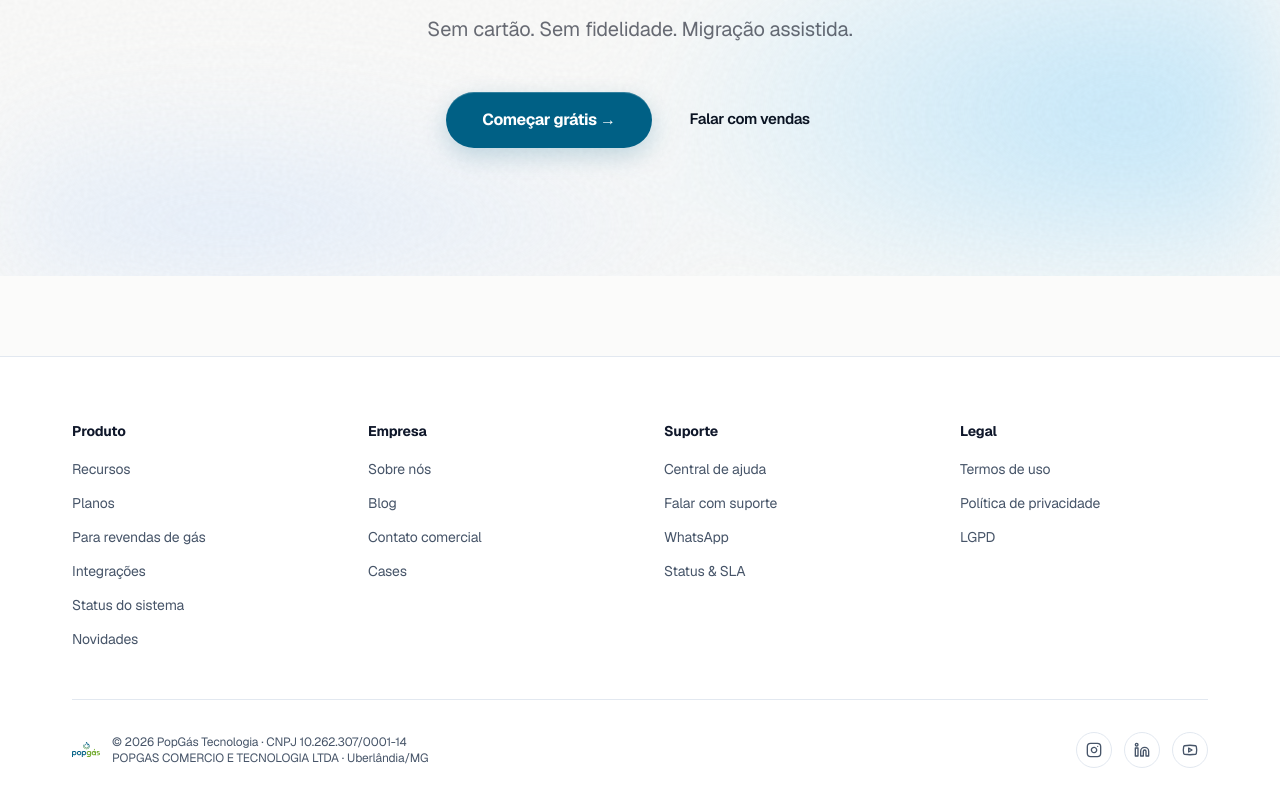
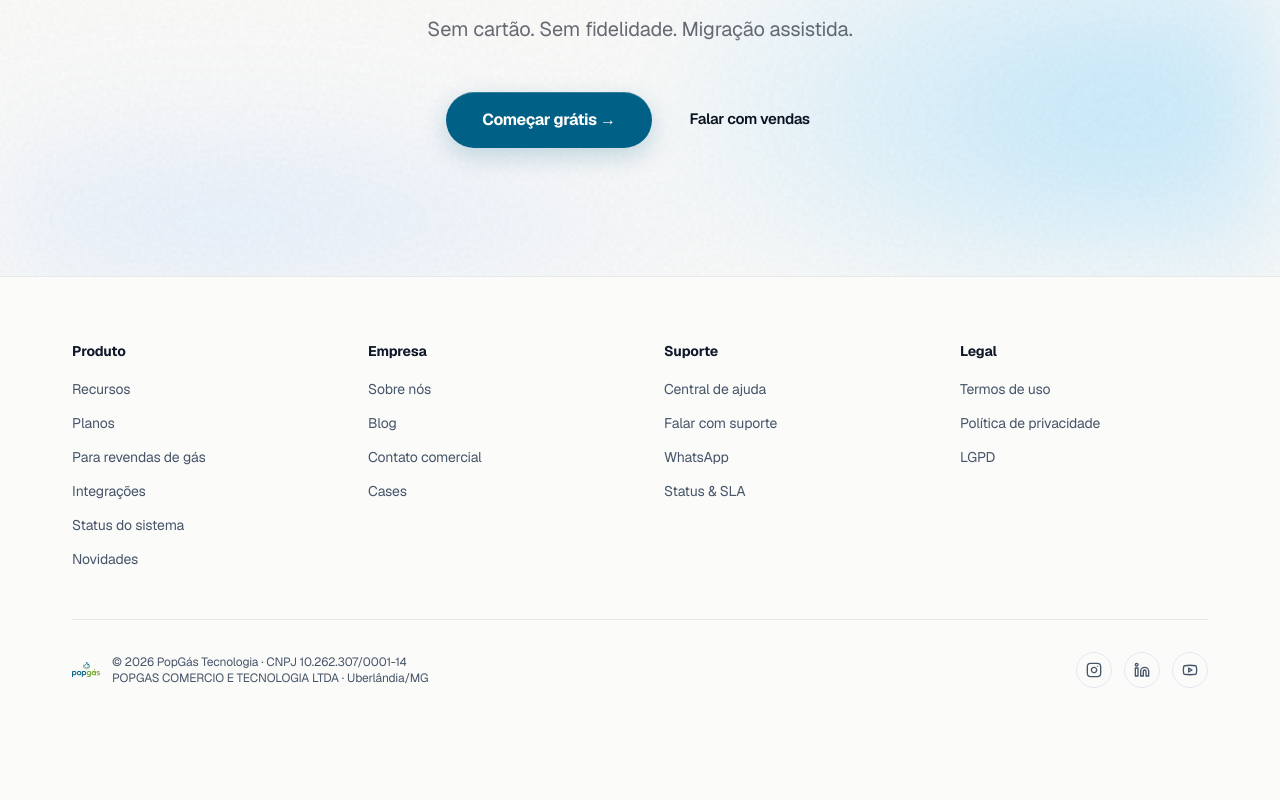
Before and after one commit to popgas/popgas-website, a Next.js app: page / in a window 1280 px wide. Shown: the part 7650-8450 px from the top of the page. After the commit the page ends 8370 px from the top, so only its background shows below. Built offline with nearby package versions, Linux system fonts and the light colour scheme; no server answers; a web font is replaced by a local one.

Commit message:
fix(site): footer remove bg-white + mt-20 — flui sem gap após FinalCta

```diff
--- a/src/components/layout/Footer.tsx
+++ b/src/components/layout/Footer.tsx
@@ -46,7 +46,7 @@ const COLUMNS = [
 
 export function Footer() {
   return (
-    <footer className="border-t border-[#e2e8f0] bg-white pt-16 pb-8 mt-20">
+    <footer className="border-t border-[rgba(15,19,34,0.08)] pt-16 pb-8">
       <Container>
         <div className="grid grid-cols-2 md:grid-cols-4 gap-8 md:gap-12 mb-12">
           {COLUMNS.map(col => (
@@ -70,7 +70,7 @@ export function Footer() {
             </div>
           ))}
         </div>
-        <div className="border-t border-[#e2e8f0] pt-8 flex flex-col md:flex-row items-start md:items-center justify-between gap-4">
+        <div className="border-t border-[rgba(15,19,34,0.08)] pt-8 flex flex-col md:flex-row items-start md:items-center justify-between gap-4">
           <div className="flex items-center gap-3">
             <Image src="/logo.svg" alt="PopGás" width={28} height={28} />
             <div className="text-xs text-[#475569]">
```
